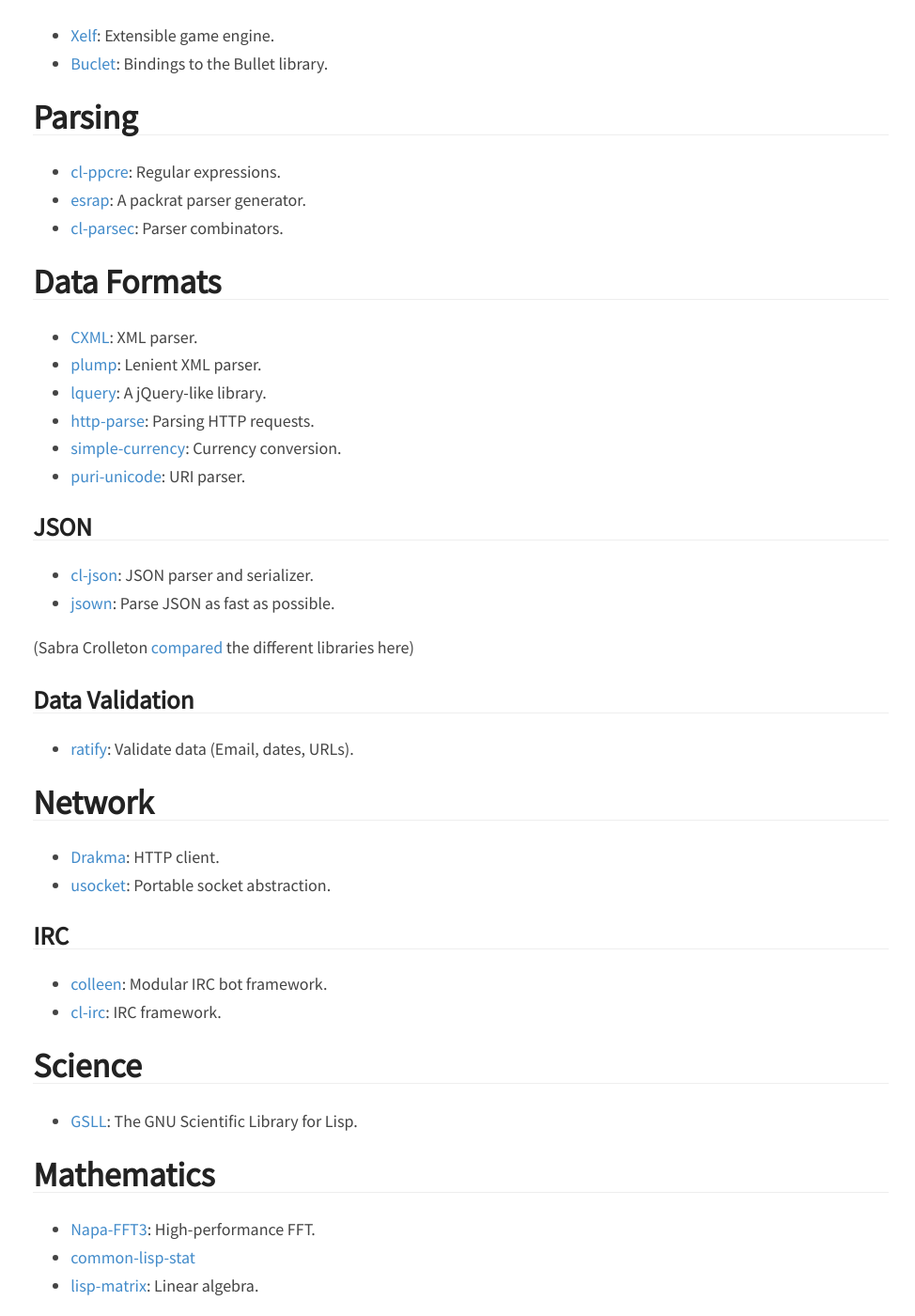
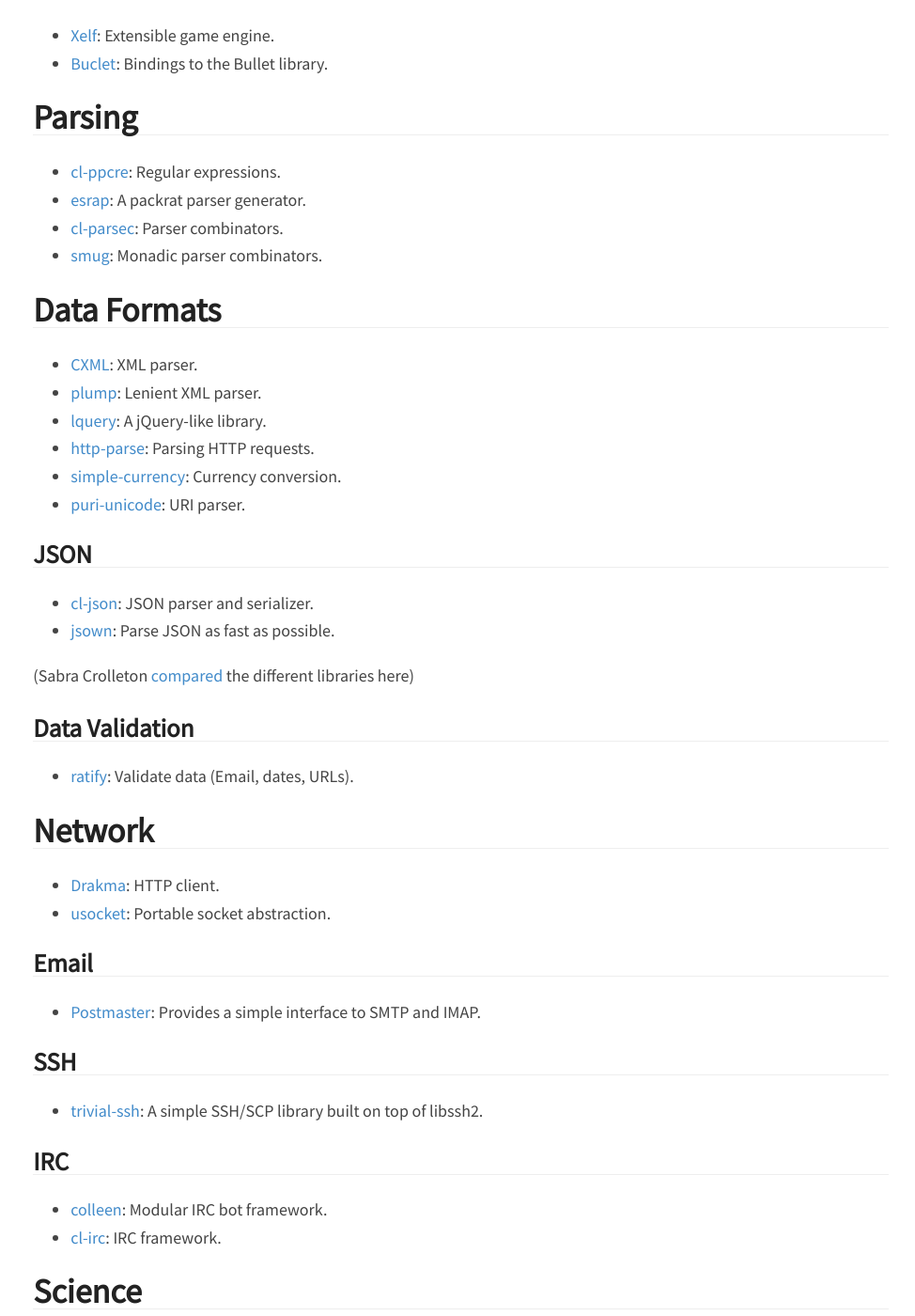
Before and after one commit to LispLang/lisplang.github.io, a Jekyll site: the page built from wiki/recommended-libraries.md, in a window 1280 px wide and 1400 px high, scrolled down 2203 px. Shown: the whole window at 94% size, without its empty margins (306-1280 px from the left). Built offline with Jekyll 4.4.1, drawn with Linux system fonts in a browser that asks for light colours; nearby versions of some CDN libraries; some web fonts are replaced.

Commit message:
Add a couple of things to the recommended libraries article

```diff
--- a/wiki/recommended-libraries.md
+++ b/wiki/recommended-libraries.md
@@ -93,6 +93,7 @@ title: Recommended Libraries
 - [cl-ppcre](http://weitz.de/cl-ppcre/): Regular expressions.
 - [esrap](https://github.com/nikodemus/esrap): A packrat parser generator.
 - [cl-parsec](https://github.com/vseloved/cl-parsec): Parser combinators.
+- [smug](https://github.com/drewc/smug): Monadic parser combinators.
 
 # Data Formats
 
@@ -124,6 +125,16 @@ different libraries here)
 - [Drakma](http://weitz.de/drakma/): HTTP client.
 - [usocket](http://common-lisp.net/project/usocket/): Portable socket
   abstraction.
+
+## Email
+
+- [Postmaster](https://github.com/eudoxia0/postmaster): Provides a simple
+  interface to SMTP and IMAP.
+
+## SSH
+
+- [trivial-ssh](https://github.com/eudoxia0/trivial-ssh): A simple SSH/SCP
+  library built on top of libssh2.
 
 ## IRC
 
```
